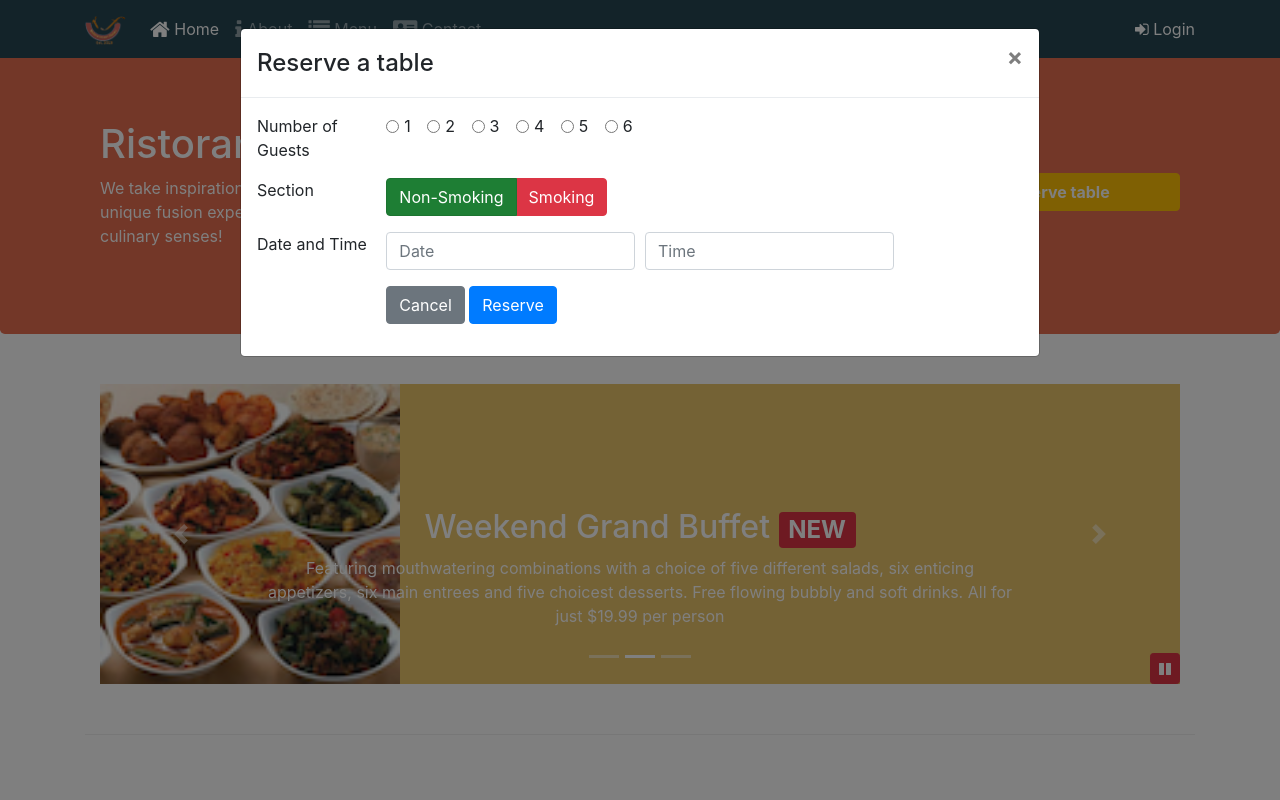
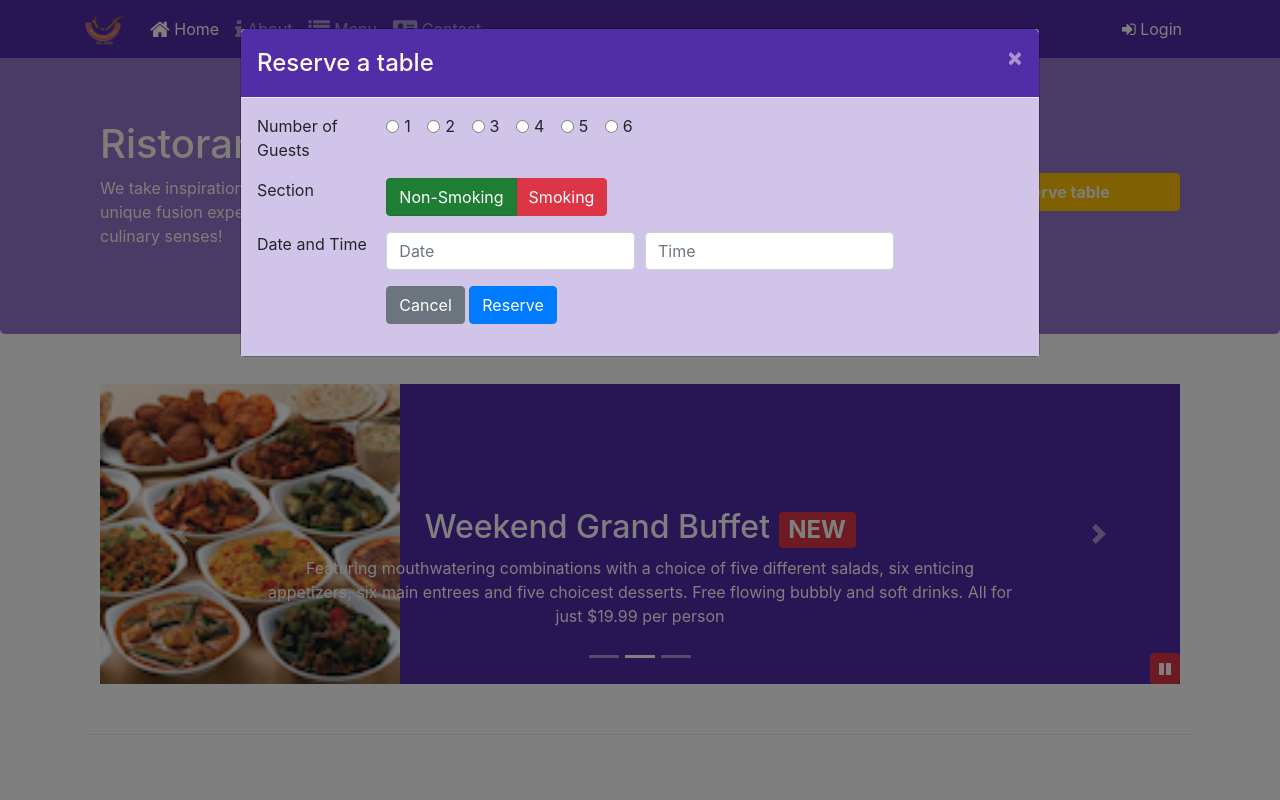
Before and after one commit to ferial71/conFusion, a website: page index.html in a window 1280 px wide. Both pictures are taken after a click on the button "Reserve table". Shown: the top 800 px of the page. Drawn offline with nearby package versions, Linux system fonts and the light colour scheme.

Commit message:
Assignement 4

```diff
--- a/css/styles.scss
+++ b/css/styles.scss
@@ -72,3 +72,17 @@ body{
   bottom: 0px;
   z-index: 1;
 }
+.modal{
+
+
+  .modal-header{
+    background: $background-dark;
+    color:floralwhite;
+    .close{
+      color:floralwhite;
+    }
+  }
+  .modal-body{
+    background: $background-pale;
+  }
+}
--- a/index.html
+++ b/index.html
@@ -1,22 +1,17 @@
 <!DOCTYPE html>
 <html lang="en">
-
 <head>
     <!-- Required meta tags always come first -->
     <meta charset="utf-8">
     <meta name="viewport" content="width=device-width, initial-scale=1, shrink-to-fit=no">
     <meta http-equiv="x-ua-compatible" content="ie=edge">
-
-
-
     <!-- Bootstrap CSS -->
     <link rel="stylesheet" href="node_modules/bootstrap/dist/css/bootstrap.min.css">
     <link rel="stylesheet" href="node_modules/font-awesome/css/font-awesome.min.css">
     <link rel="stylesheet" href="node_modules/bootstrap-social/bootstrap-social.css">
-    <link rel="stylesheet" href="css/style.css">
+    <link rel="stylesheet" href="css/styles.css">
     <title>Ristorante Con Fusion</title>
 </head>
-
 <body>
     <nav class="navbar navbar-dark navbar-expand-sm fixed-top">
         <div class="container">
@@ -31,9 +26,10 @@
                         <li class="nav-item"><a class="nav-link" href="#"><span class="fa fa-list fa-lg"></span> Menu</a> </li>
                         <li class="nav-item"><a class="nav-link" href="./contactus.html"><span class="fa fa-address-card fa-lg"></span> Contact</a> </li>
                 </ul>
-                <span class="navbar-text">
-                    <a data-toggle="modal" data-target="#loginModal">
-                    <span class="fa fa-sign-in"></span> Login</a>
+                <span class="btn navbar-text" id="loginButton">
+                    <a>
+                    <span class="fa fa-sign-in" ></span> Login
+                    </a>
                 </span>
             </div>
         </div>
@@ -162,15 +158,13 @@
                     <img src="img/logo.png" class="img-fluid">
                 </div>
                 <div class="col-12 col-sm-3 align-self-center" >
-                    <a role="button" class="btn btn-block btn-warning" title="Or call us at +852 12345678"
-                       data-toggle="modal" data-target="#reserveTableModal"
-                       data-placement="bottom"
-                    ><strong>Reserve table</strong></a>
+                    <a role="button" id="reserveTableButton" class="btn btn-block btn-warning" title="Or call us at +852 12345678">
+                        <strong>Reserve table</strong>
+                    </a>
                 </div>
             </div>
         </div>
     </header>
-
     <div class="container">
         <div class="row row-content">
             <div class="col ">
@@ -265,7 +259,6 @@
             </div>
         </div>
     </div>
-
     <footer class="footer">
         <div class="container ">
             <div class="row">
@@ -329,6 +322,14 @@
                 }
             });
         });
+        $(document).ready(function () {
+            $("#reserveTableButton").click(function () {
+                $('#reserveTableModal').modal('toggle');
+            });
+            $("#loginButton").click(function () {
+                $("#loginModal").modal('toggle');
+            })
+        });
     </script>
 </body>
 
```
Also changed, not shown: css/styles.css.
